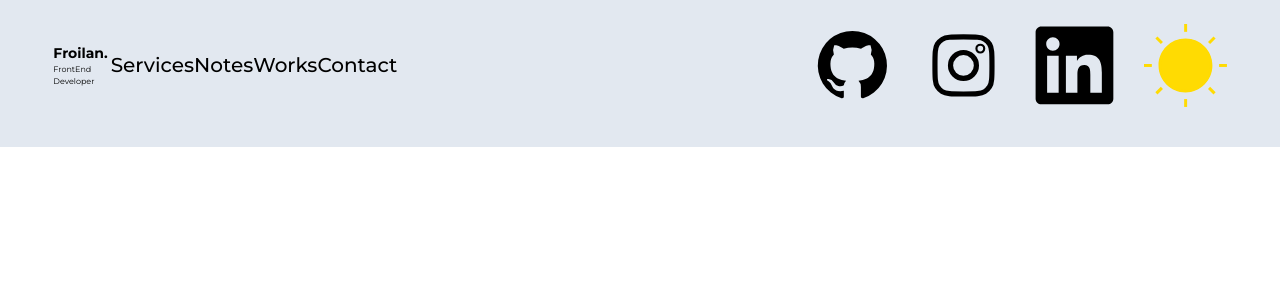
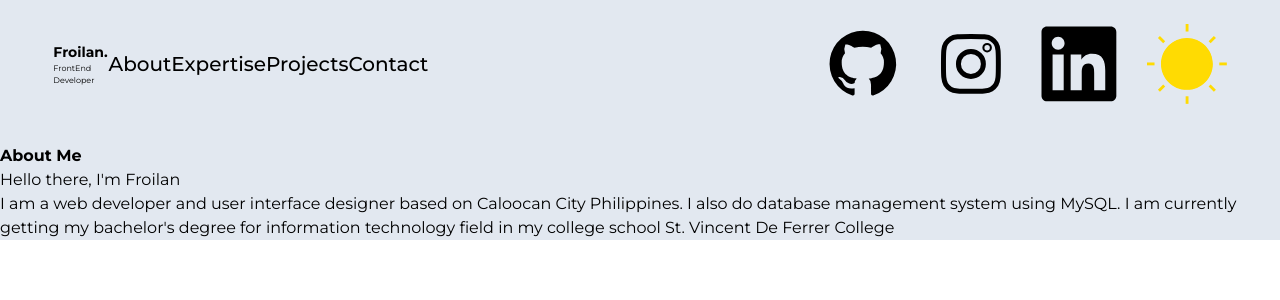
Before and after one commit to flcmm/my-personal-portfolio, a React (Vite) app: page /about in a window 1280 px wide. Shown: the top 300 px of the page. Built offline with nearby package versions, Linux system fonts and the light colour scheme.

Commit message:
added messsage on the about section

```diff
--- a/src/App.tsx
+++ b/src/App.tsx
@@ -3,11 +3,13 @@ import { Routes, Route } from 'react-router-dom'
 import Socials from './components/socials'
 import Logo from "./components/logo"
 import Nav from './components/nav'
+import About from './pages/about'
+import Expertise from './pages/expertise'
 import Home from './pages/home'
-import Services from './pages/services'
-import Works from './pages/works'
+import Projects from './pages/projects'
 import NavForLargeSC from './components/navforlargesc'
 import Contact from './pages/contact'
+import CTA4Mobile from './components/cta4small'
 
 function App() {
   return (
@@ -24,8 +26,9 @@ function App() {
         <div className="w-full">
           <Routes>
             <Route path='/' element={ <Home /> }/>
-            <Route path='/services' element={ <Services /> }/>
-            <Route path='/works' element={ <Works /> }/>
+            <Route path='/about' element={ <About /> }/>
+            <Route path='/expertise' element={ <Expertise /> }/>
+            <Route path='/projects' element={ <Projects /> }/>
             <Route path='/contact' element={ <Contact /> }/>
           </Routes>
         </div>
--- /dev/null
+++ b/src/components/cta4small.tsx
@@ -0,0 +1,19 @@
+import React from 'react'
+
+const CTA4Mobile = () => {
+  return (
+    <div className="md:hidden flex w-1/2 gap-4 flex-row justify-end items-center">
+      <button className='bg-black dark:bg-white rounded-lg flex flex-row text-sm'>Book A Meeting
+        <svg className='w-1/4' version="1.1" xmlns="http://www.w3.org/2000/svg" xmlnsXlink="http://www.w3.org/1999/xlink" x="0px" y="0px" viewBox="0 0 1000 1000" enableBackground="new 0 0 1000 1000" xmlSpace="preserve">
+          <g>
+            <path d="M164.1,316.6c-8.1,0-16.1,3.3-21.9,9.1c-5.7,5.7-9.1,13.8-9.1,21.9c0,8.1,3.3,16.1,9.1,21.9c5.7,5.7,13.8,9.1,21.9,9.1c8.1,0,16.1-3.3,21.9-9.1c5.7-5.7,9.1-13.8,9.1-21.9c0-8.1-3.3-16.1-9.1-21.9C180.3,319.9,172.2,316.6,164.1,316.6z"/>
+            <path d="M957.5,243.8c-20.7-13-47.9-13-74.8,0L685,339.3v-39.4c0-58.7-47.8-106.5-106.5-106.5H175.6h-29.5h-29.7C57.8,193.4,10,241.2,10,299.9v9.6v18.2v344.5v4.8v23c0,58.7,47.8,106.5,106.5,106.5h133.6h9.7h318.7c58.7,0,106.5-47.8,106.5-106.5v-39.2l197.7,96.3c13.5,6.6,27.1,9.9,39.9,9.9c12.7,0,24.5-3.2,34.8-9.6c20.6-12.9,32.5-37.5,32.5-67.3v-379C990,281.3,978.1,256.8,957.5,243.8z M642.4,700.1c0,35.2-28.7,63.9-63.9,63.9H250.1H116.5c-35.2,0-63.9-28.7-63.9-63.9v-23V309.5v-9.6c0-35.2,28.7-63.9,63.9-63.9h29.7h29.5h402.9c35.2,0,63.9,28.7,63.9,63.9V700.1z M947.4,690.2c0,14.8-4.6,26.2-12.5,31.1c-8,4.9-20.2,4.1-33.5-2.4L685,613.5V386.6l216.2-104.4c13.4-6.4,25.6-7.3,33.6-2.3c8,5,12.6,16.4,12.6,31.3V690.2z"/>
+          </g>
+        </svg>
+      </button>
+    </div>
+  )
+}
+
+
+export default CTA4Mobile
--- a/src/components/nav.tsx
+++ b/src/components/nav.tsx
@@ -5,16 +5,16 @@ import { Link } from 'react-router-dom'
 const Nav = () => {
   return (
     <div className="md:hidden flex flex-row gap-x-5 justify-between items-center">
-      <Link to='/'>
+      <Link to='/about'>
         <h1 className='dark:text-slate-300 text-xs font-medium'>About</h1>
       </Link>
-      <Link to='expertise'>
+      <Link to='/expertise'>
         <h1 className='dark:text-slate-300 text-xs font-medium'>Expertise</h1>
       </Link>
-      <Link to='projects'>
+      <Link to='/projects'>
         <h1 className='dark:text-slate-300 text-xs font-medium'>Projects</h1>
       </Link>
-      <Link to='contact'>
+      <Link to='/contact'>
         <h1 className='dark:text-slate-300 text-xs font-medium'>Contact</h1>
       </Link>
     </div>
--- a/src/components/navforlargesc.tsx
+++ b/src/components/navforlargesc.tsx
@@ -5,16 +5,16 @@ import { Link } from 'react-router-dom'
 const NavForLargeSC = () => {
   return (
     <div className="md:flex col-span-2 hidden flex-row justify-between items-center">
-      <Link to='/services'>
-        <h1 className='dark:text-slate-300 lg:text-xl md:text-lg font-medium'> Services</h1>
+      <Link to='/about'>
+        <h1 className='dark:text-slate-300 lg:text-xl md:text-lg font-medium'>About</h1>
       </Link>
-      <Link to='notes'>
-        <h1 className='dark:text-slate-300 lg:text-xl md:text-lg font-medium'> Notes</h1>
+      <Link to='/expertise'>
+        <h1 className='dark:text-slate-300 lg:text-xl md:text-lg font-medium'>Expertise</h1>
       </Link>
-      <Link to='works'>
-        <h1 className='dark:text-slate-300 lg:text-xl md:text-lg font-medium'> Works</h1>
+      <Link to='/projects'>
+        <h1 className='dark:text-slate-300 lg:text-xl md:text-lg font-medium'>Projects</h1>
       </Link>
-      <Link to='contact'>
+      <Link to='/contact'>
         <h1 className='dark:text-slate-300 lg:text-xl md:text-lg font-medium'>Contact</h1>
       </Link>
     </div>
--- /dev/null
+++ b/src/pages/about.tsx
@@ -0,0 +1,15 @@
+import React from 'react';
+
+const About = () => {
+  return (
+    <div className="">
+      <h1 className='font-bold text-black dark:text-white'>About Me</h1>
+      <div className="">
+        <h1 className="text-black dark:xtext-white">Hello there, I'm Froilan</h1>
+        <p>I am a web developer and user interface designer based on Caloocan City Philippines. I also do database management system using MySQL. I am currently getting my bachelor's degree for information technology field in my college school St. Vincent De Ferrer College</p>
+      </div>
+    </div>
+  )
+}
+
+export default About
--- a/src/pages/services.tsx
+++ b/src/pages/expertise.tsx
@@ -1,6 +1,6 @@
 import React from 'react'
 
-const Services = () => {
+const Expertise = () => {
   return (
     <div className="servicesContainer">
       <h1>Coming Soon...</h1>
@@ -8,4 +8,4 @@ const Services = () => {
   )
 }
 
-export default Services
+export default Expertise
--- a/src/pages/works.tsx
+++ b/src/pages/projects.tsx
@@ -1,6 +1,6 @@
 import React from 'react'
 
-const Works = () => {
+const Projects = () => {
   return (
     <div className="workContainer">
       <h1>Coming Soon...</h1>
@@ -8,4 +8,4 @@ const Works = () => {
   )
 }
 
-export default Works
+export default Projects
```
